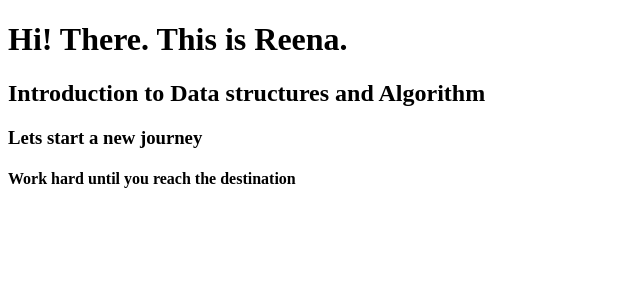
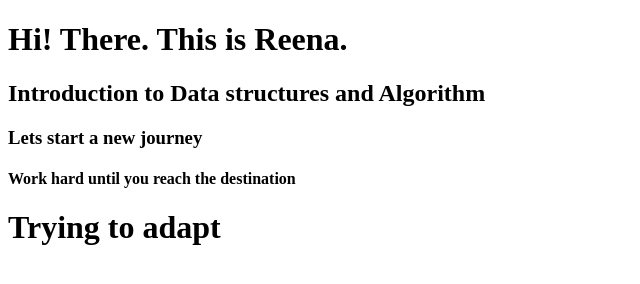
Before and after one commit to Reenaramu/demo, a plain HTML site: page index.html in a window 1280 px wide. Shown: the whole page, without its empty margins (0-640 px from the left). Drawn offline with Linux system fonts and the light colour scheme.

Commit message:
new branch commit

```diff
--- a/index.html
+++ b/index.html
@@ -10,5 +10,6 @@
     <h2>Introduction to Data structures and Algorithm</h2>
     <h3>Lets start a new journey</h3>
     <h4>Work hard until you reach the destination</h4>
+    <h1>Trying to adapt</h1>
 </body>
 </html>
```
